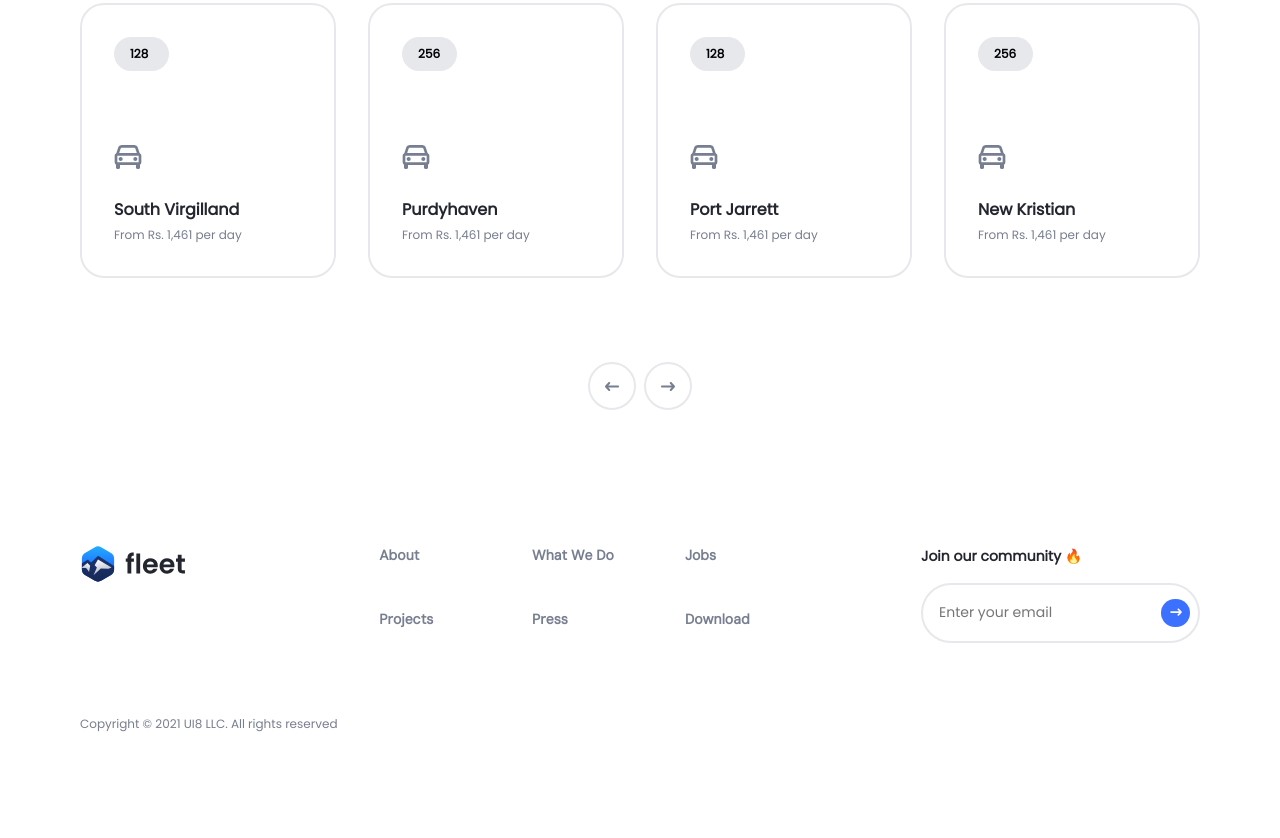
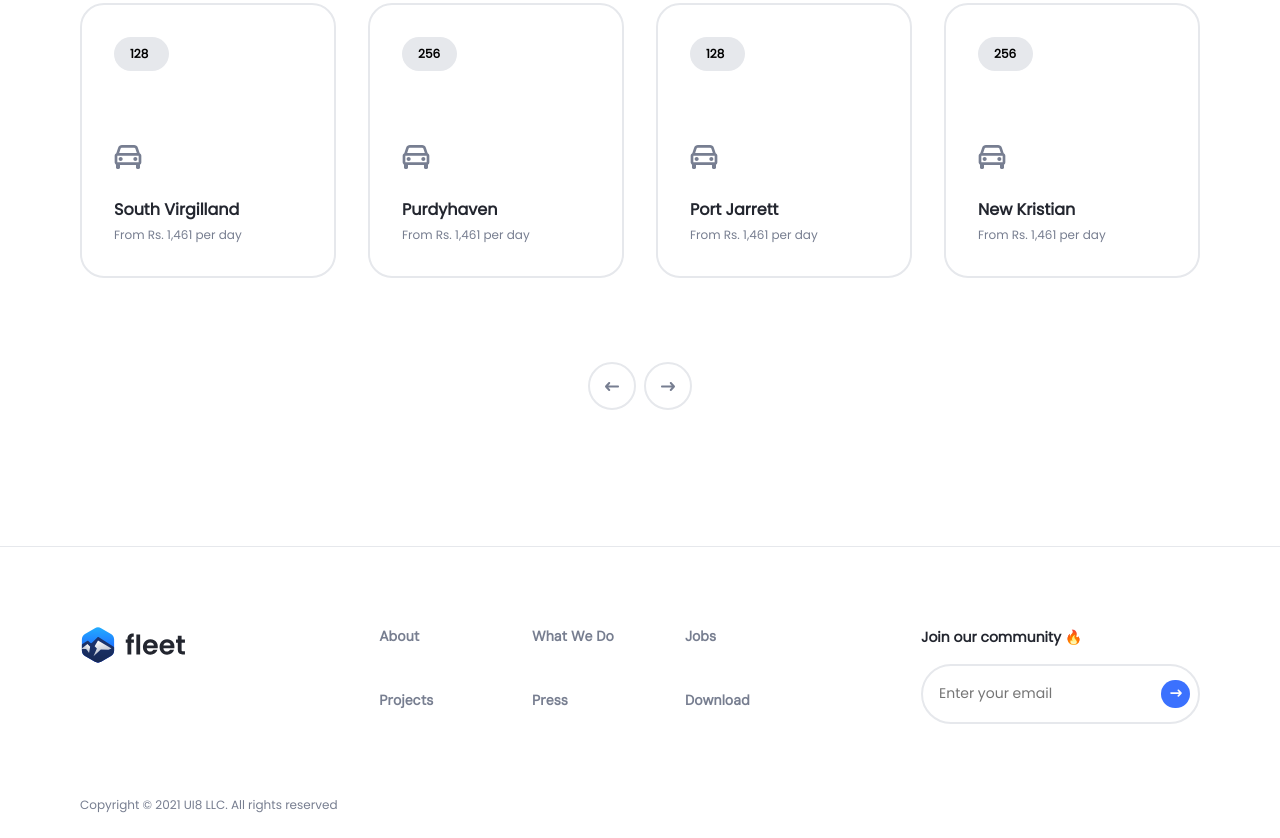
Before and after one commit to ibrohim-abdurahimov/exam-2, a plain HTML site: page index.html in a window 1280 px wide. Shown: the part 5609-6447 px from the top of the page. Before the commit the page ends 6366 px from the top, so only its background shows below. Drawn offline with Linux system fonts and the light colour scheme.

Commit message:
footer border

```diff
--- a/sass/components/_footer.scss
+++ b/sass/components/_footer.scss
@@ -1,4 +1,6 @@
 .footer{
+    border-top: 1px solid #E6E8EC;
+    padding-top: 80px;
     &__wrapper{
        display: flex;
        justify-content: space-between;
```
Also changed, not shown: css/main.min.css, 1 other file.
